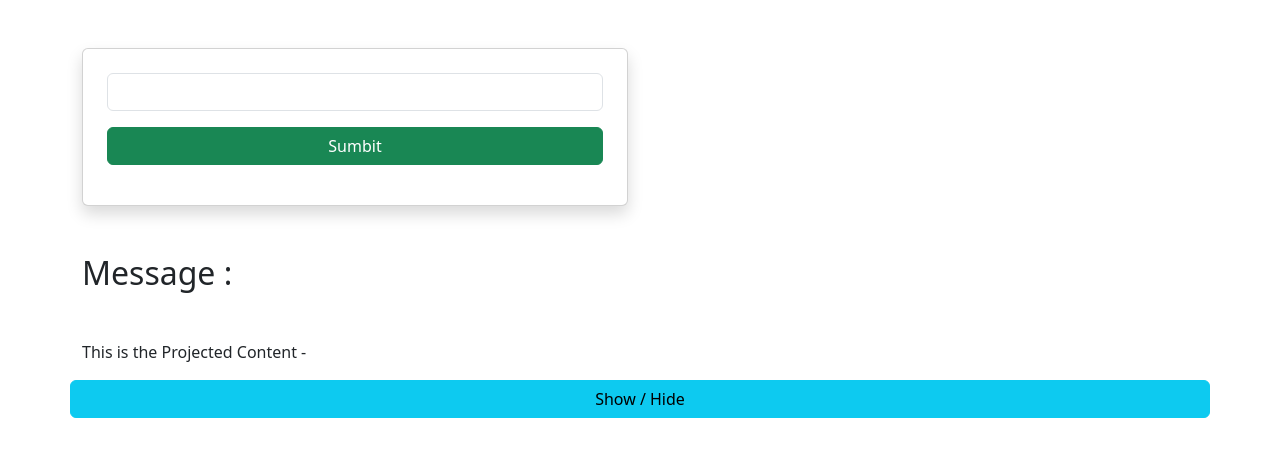
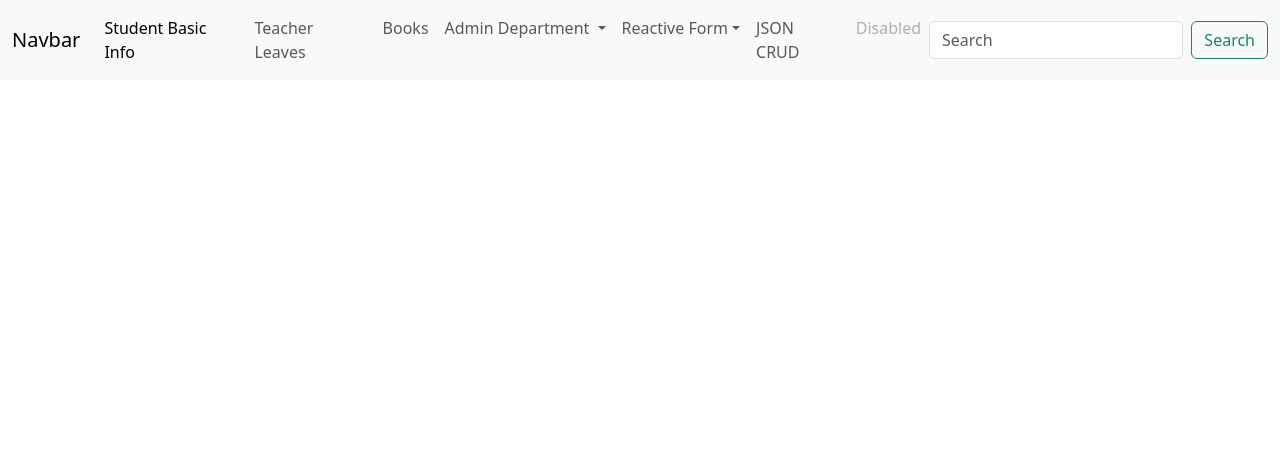
Before and after one commit to gaikwadGFS/Leazy_Loading, an Angular app: page / in a window 1280 px wide. Shown: the top 456 px of the page. Built offline with nearby package versions, Linux system fonts and the light colour scheme.

Commit message:
Change in app.html

```diff
--- a/src/app/app.component.html
+++ b/src/app/app.component.html
@@ -1,2 +1,2 @@
-<!-- <router-outlet></router-outlet> -->
- <app-demo></app-demo>
+<router-outlet></router-outlet>
+ <!-- <app-demo></app-demo> -->
```
